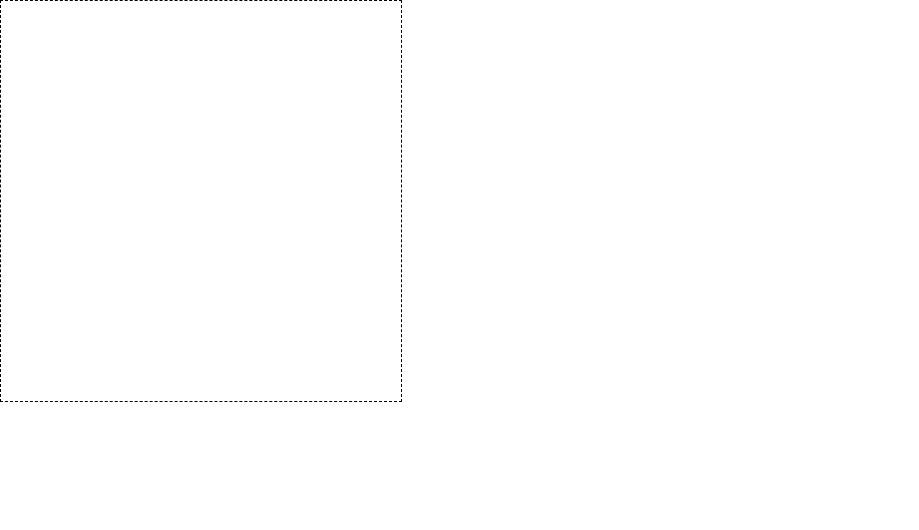
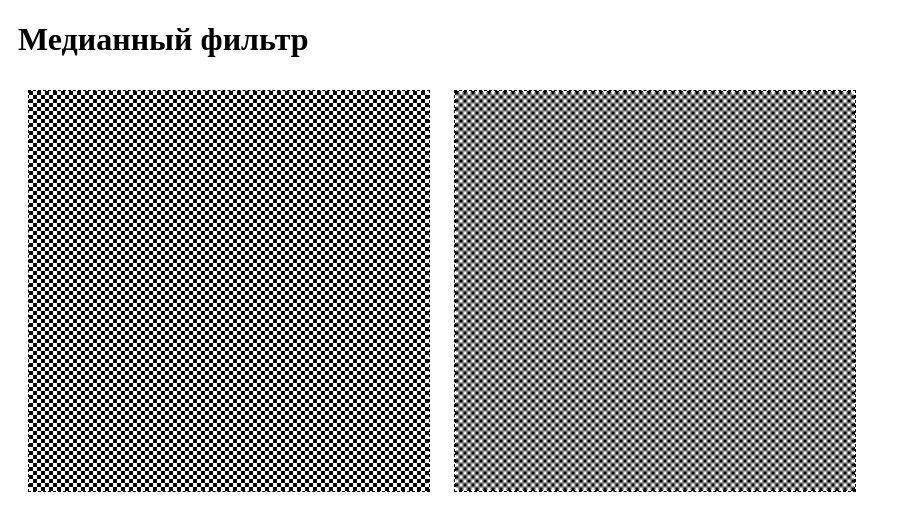
Before and after one commit to pettro98/computer-graphics, a plain HTML site: page lab02/index.html in a window 1280 px wide. Shown: the whole page, without its empty margins (0-919 px from the left). Drawn offline with Linux system fonts and the light colour scheme.

Commit message:
added lab02

```diff
--- a/lab02/index.html
+++ b/lab02/index.html
@@ -1,45 +1,22 @@
+<!DOCTYPE HTML>
+
 <html>
 
 <head>
-
+    <title>Lab02 by Tolkunov</title>
+    <meta charset="utf-8">
+    <link rel="stylesheet" href="./style.css">
 </head>
 
-<style>
-    html,
-    body {
-        margin: 0;
-        padding: 0;
-        background-color: white;
-    }
-
-    canvas {
-        border: 1px dashed black;
-    }
-</style>
-
 <body>
-    <canvas id="lab01" height=400 width=400></canvas>
-    <script>
-        var canvas = document.getElementById("lab01");
-        var ctx = canvas.getContext("2d");
-
-        // ctx.fillRect(40, 10, 20, 20);
-        // var link = document.createElement("a");
-        // link.innerHTML = "save image raw";
-        // link.addEventListener("click", function (event) {
-        //     link.href = canvas.toDataURL();
-        //     link.download = "canvas.png";
-        // }, false);
-        // document.body.appendChild(link);
-
-        var img = new Image();
-        img.onload = function () {
-            ctx.drawImage(img, 0, 0);
-        }
-        img.src = "./canvas1.png"
-
-
-    </script>
+    <div>
+        <h1>Медианный фильтр</h1>
+    </div>
+    <div>
+        <canvas id="before" height=200 width=200></canvas>
+        <canvas id="after" height=200 width=200></canvas>
+    </div>
+    <script src="./script.js"></script>
 </body>
 
 </html>
--- /dev/null
+++ b/lab02/script.js
@@ -0,0 +1,56 @@
+var before = document.getElementById("before");
+var after = document.getElementById("after");
+
+var beforeCtx = before.getContext("2d");
+var afterCtx = after.getContext("2d");
+
+var img = new Image();
+img.src = './image.png';
+img.onload = processImage;
+
+function processImage() {
+    var W = img.naturalWidth;
+    var H = img.naturalHeight;
+
+    before.width = W;
+    before.height = H;
+
+    after.width = W;
+    after.height = H;
+
+    beforeCtx.drawImage(img, 0, 0);
+
+    var beforeImData = beforeCtx.getImageData(0, 0, W, H);
+    var afterImData = afterCtx.createImageData(W, H);
+
+    function coord(x, y, c) {
+        return (y * H + x) * 4 + c;
+    }
+
+    function filter(x, y, oldData, newData) {
+        if (x == 0 || x == W - 1 || y == 0 || y == H - 1) {
+            for (var ch = 0; ch < 4; ++ch) {
+                var c = coord(x, y, ch)
+                newData[c] = oldData[c];
+            }
+            return;
+        }
+        for (var ch = 0; ch < 4; ++ch) {
+            var sum = 0;
+            for (var dy = -1; dy <= 1; ++dy) {
+                for (var dx = -1; dx <= 1; ++dx) {
+                    sum += oldData[coord(x + dx, y + dy, ch)];
+                }
+            }
+            newData[coord(x, y, ch)] = sum / 9;
+        }
+    }
+
+    for (var y = 0; y < H; ++y) {
+        for (var x = 0; x < W; ++x) {
+            filter(x, y, beforeImData.data, afterImData.data);
+        }
+    }
+
+    afterCtx.putImageData(afterImData, 0, 0);
+}
--- /dev/null
+++ b/lab02/style.css
@@ -0,0 +1,14 @@
+    html,
+    body {
+        color: black;
+        background-color: white;
+    }
+
+    div{
+        margin: 10px;
+    }
+
+    canvas {
+        border: 1px dashed black;
+        margin: 10px;
+    }
```
